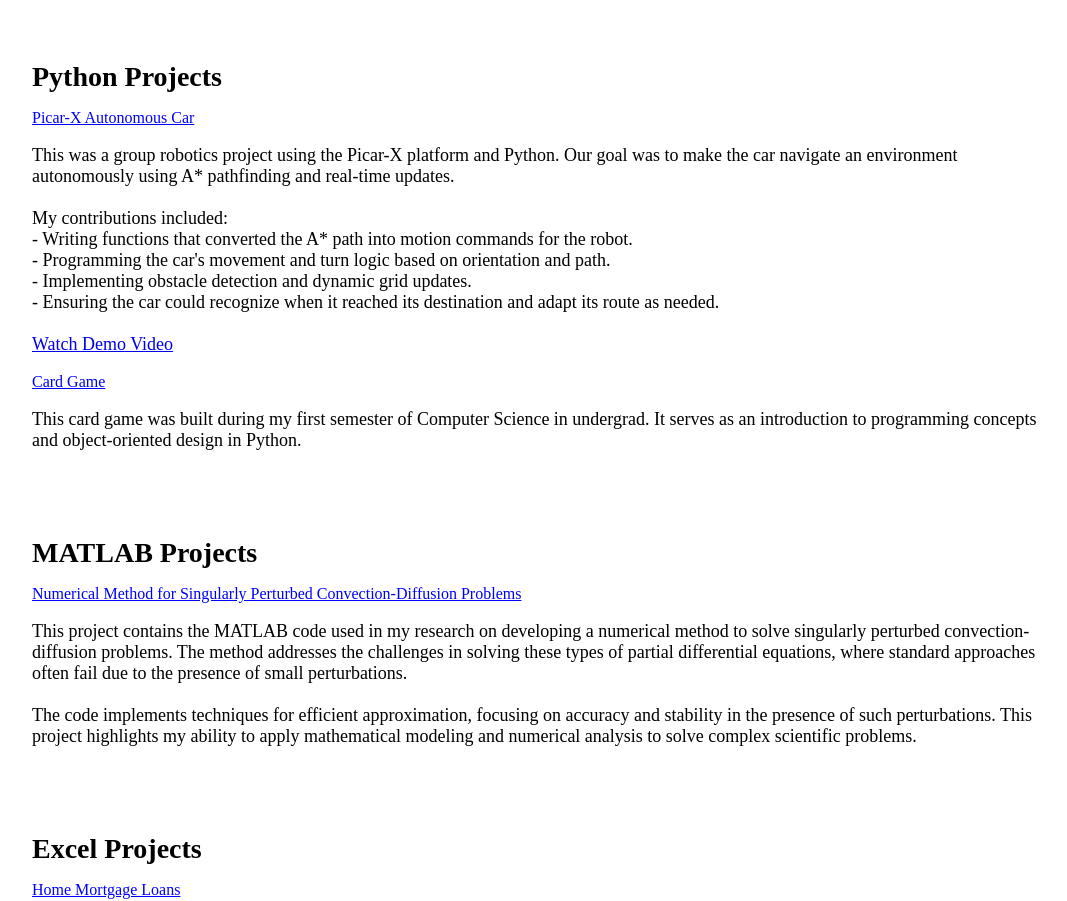
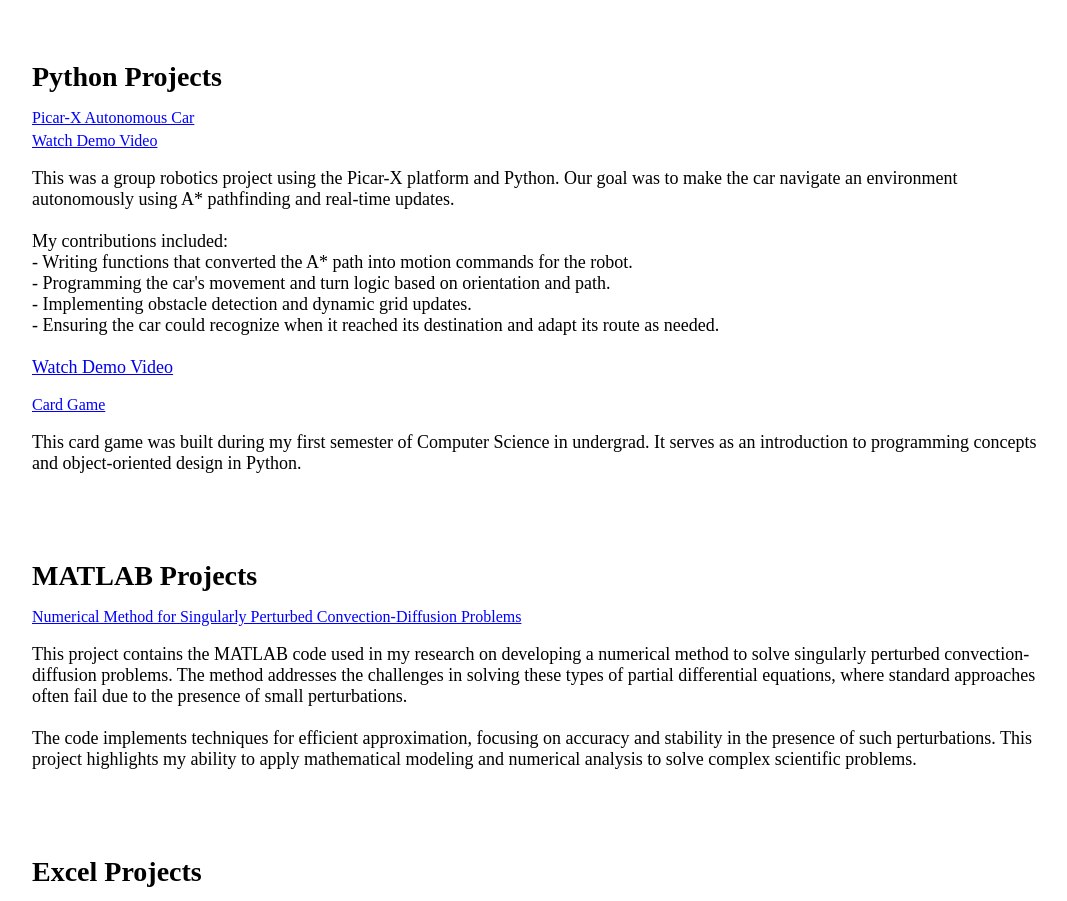
Before and after one commit to DanielGregory/DanielGregory.github.io, a plain HTML site: page index.html in a window 1280 px wide. Shown: the part 2440-3341 px from the top of the page, without its empty margins (96-1163 px from the left). Drawn offline with Linux system fonts and the light colour scheme.

Commit message:
Update index.html

```diff
--- a/index.html
+++ b/index.html
@@ -117,6 +117,8 @@
   <h3>Python Projects</h3>
   <ul>
     <li><a href="https://github.com/josephfallouh/lab1b_cs437/tree/main">Picar-X Autonomous Car</a></li>
+    <li><a href="https://drive.google.com/file/d/18CmNJieIKvaxRKUJrtxJ3W0ystr2Ehgg/view?usp=sharing" target="_blank">Watch Demo Video</a></li>
+
     <p>
       This was a group robotics project using the Picar-X platform and Python. Our goal was to make the car navigate an environment autonomously using A* pathfinding and real-time updates. <br><br>
       My contributions included:<br>
```
